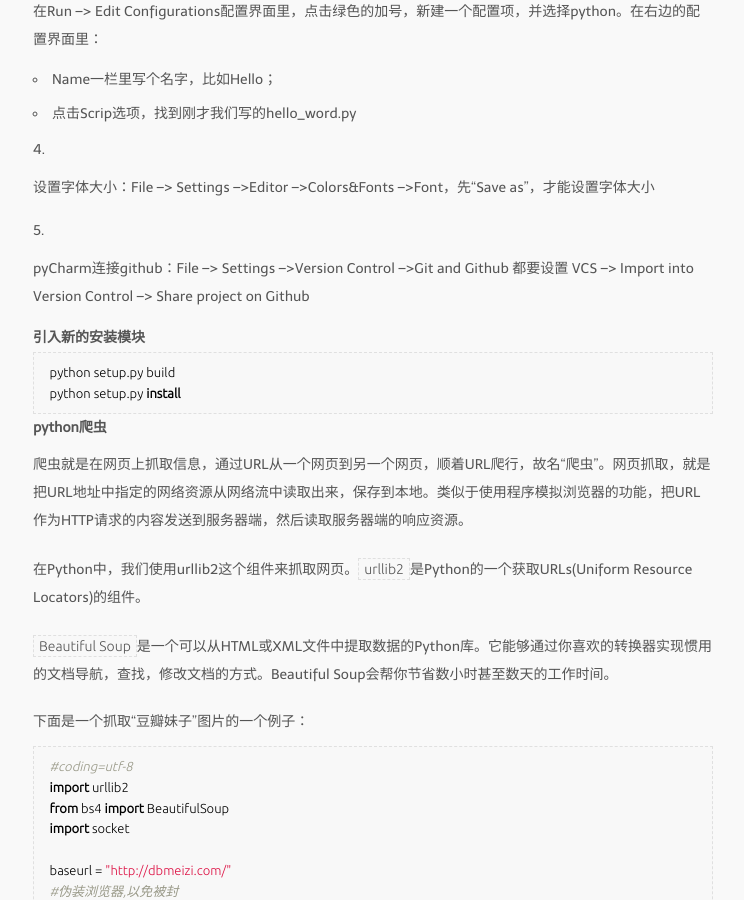
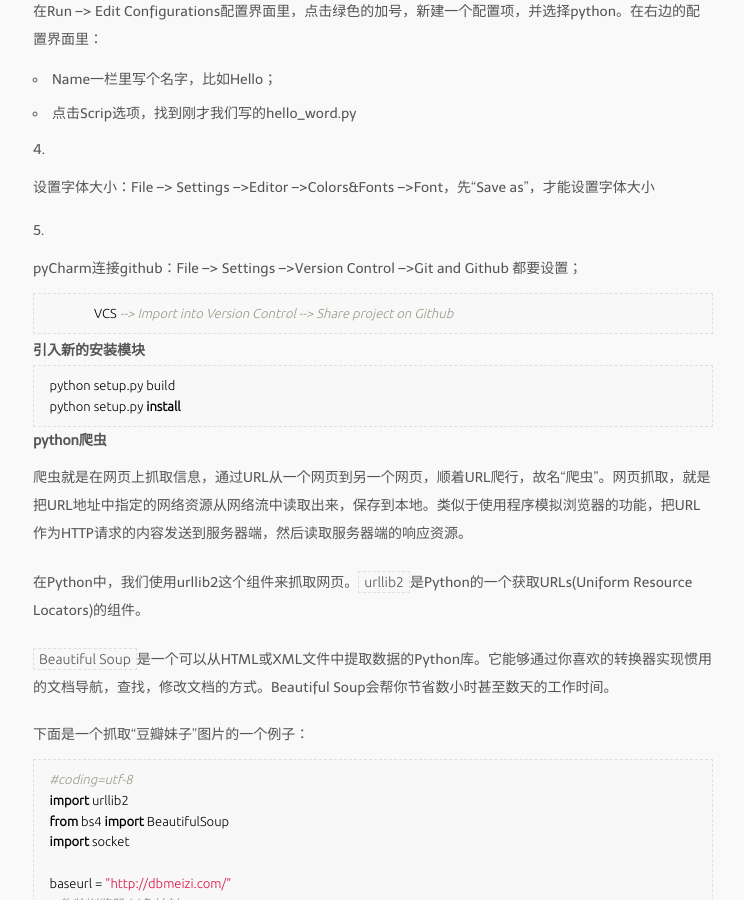
Before and after one commit to SinnerA/backup_oldBlog, a Jekyll site: the page built from _posts/2014-05-30-初识python.markdown, in a window 1280 px wide and 900 px high, scrolled down 560 px. Shown: the whole window, without its empty margins (267-1011 px from the left). Built offline with Jekyll 4.4.1, drawn with Linux system fonts in a browser that asks for light colours; Markdown is read by kramdown in place of the engine named in the settings.

```diff
--- a/_posts/2014-05-30-初识python.markdown
+++ b/_posts/2014-05-30-初识python.markdown
@@ -25,7 +25,8 @@ tags:
 
 4.  设置字体大小：File --> Settings -->Editor -->Colors&Fonts -->Font，先“Save as”，才能设置字体大小
 
-5.  pyCharm连接github：File --> Settings -->Version Control -->Git and Github 都要设置
+5.  pyCharm连接github：File --> Settings -->Version Control -->Git and Github 都要设置；
+
                        VCS --> Import into Version Control --> Share project on Github
 
 
```
